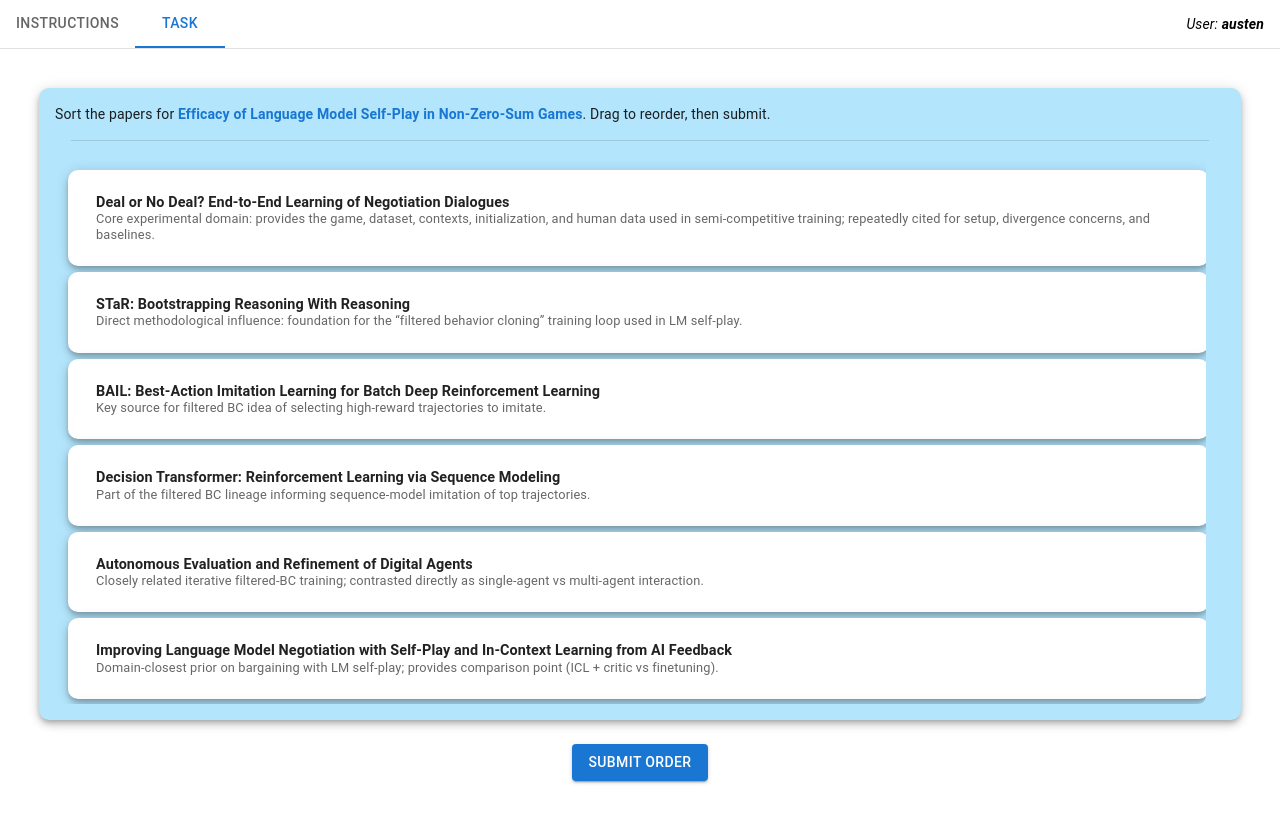
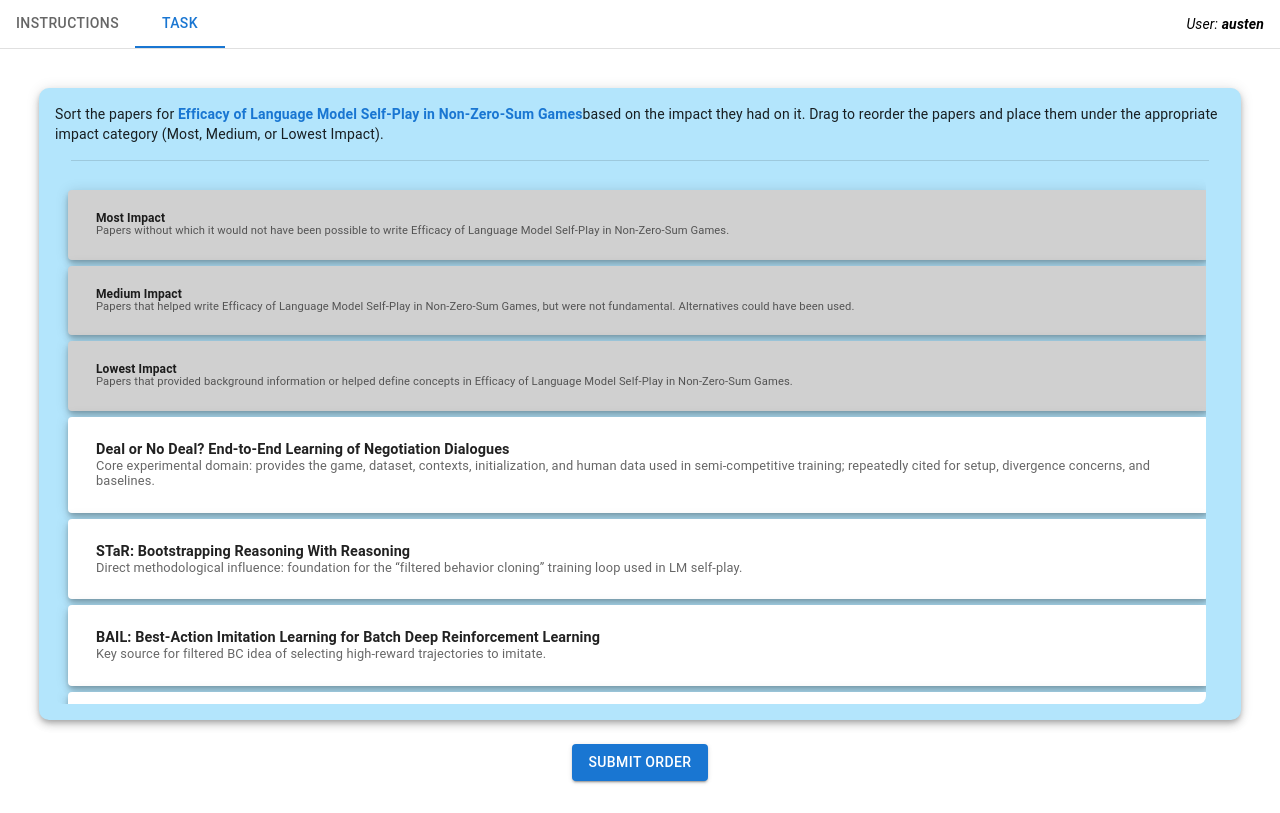
Before and after one commit to isgla/ranking-annotation-website-v2, a React (Create React App) app: page / in a window 1280 px wide. Both pictures are taken after a click on the tab "TASK". Built offline with nearby package versions, Linux system fonts and the light colour scheme.

Commit message:
Added instructions and separators

```diff
--- a/src/App.jsx
+++ b/src/App.jsx
@@ -195,7 +195,16 @@ function App() {
           </Typography>
           <Box sx={{ mt: 2 }} />
           <Typography variant="body1">
-            • Sort the papers for P. Drag to reorder, then submit.
+            • Sort the papers (r₁, r₂, r₃, …) based on the impact they had for P. Drag to reorder the papers and place them under the appropriate impact category (Most, Medium, or Lowest Impact).
+          </Typography>
+          <Typography variant="body1">
+            • Most Impact: Papers without which it would not have been possible to write P.
+          </Typography>
+          <Typography variant="body1">
+            • Medium Impact: Papers that helped write P, but were not fundamental. Alternatives could have been used.
+          </Typography>
+          <Typography variant="body1">
+            • Lowest Impact: Papers that provided background information or helped define concepts in P.
           </Typography>
         </CustomTabPanel>
 
--- a/src/prototypes/SelectionForm.jsx
+++ b/src/prototypes/SelectionForm.jsx
@@ -2,7 +2,6 @@ import React, { useState, useEffect } from "react";
 import { Box, Button, Typography, Divider, Alert } from "@mui/material";
 import { EmphCard } from "../components/Cards";
 import Link from "@mui/material/Link";
-
 import { DndContext, PointerSensor, useSensor, useSensors, KeyboardSensor } from "@dnd-kit/core";
 import { SortableContext, arrayMove, sortableKeyboardCoordinates } from "@dnd-kit/sortable";
 
@@ -20,8 +19,10 @@ function SelectionForm({ data, onNext }) {
 
   useEffect(() => {
     if (data?.candidates) {
-      const ids = data.candidates.map((c) => c.paperId);
-      setItems(ids);
+      // Insert separators as special items at the top
+      const separators = ["separator-most", "separator-medium", "separator-low"];
+      const paperIds = data.candidates.map((c) => c.paperId);
+      setItems([...separators, ...paperIds]);
       setAlertOpen(false);
     }
   }, [data]);
@@ -50,61 +51,55 @@ function SelectionForm({ data, onNext }) {
       setAlertOpen(true);
       return;
     }
-    onNext({ chunk: data.chunk, answer: items });
+    const papersOnly = items.filter((id) => !id.startsWith("separator-"));
+    onNext({ chunk: data.chunk, answer: papersOnly });
   };
 
   const handleCantRank = () => {
     onNext({ chunk: data.chunk, answer: "CANT_RANK" });
   };
 
+  // Render content for separators or papers
+  const renderContent = (id) => {
+    if (id === "separator-most")
       return (
-    <>
-      <EmphCard
-        sx={{
-          minHeight: "600px", // taller blue box
-          display: "flex",
-          flexDirection: "column",
-          padding: "16px",
-        }}
-      >
-        <Typography variant="body2" sx={{ mb: 2 }}>
-          Sort the papers for{" "}
-          <Link
-            href={paperLink}
-            target="_blank"
-            rel="noopener noreferrer"
-            underline="hover"
-            sx={{ fontWeight: "bold" }}
-          >
-            {paperTitle}
-          </Link>
-          . Drag to reorder, then submit.
+        <Box sx={{ py: 0.25, px: 1 }}>
+          <Typography sx={{ fontWeight: "bold", fontSize: "0.75rem", lineHeight: 1.1 }}>
+            Most Impact
           </Typography>
+          <Typography sx={{ fontSize: "0.7rem", lineHeight: 1.1, color: "text.secondary" }}>
+            Papers without which it would not have been possible to write {paperTitle}.
+          </Typography>
+        </Box>
+      );
 
-        <Divider variant="middle" sx={{ mb: 2 }} />
+    if (id === "separator-medium")
+      return (
+        <Box sx={{ py: 0.25, px: 1 }}>
+          <Typography sx={{ fontWeight: "bold", fontSize: "0.75rem", lineHeight: 1.1 }}>
+            Medium Impact
+          </Typography>
+          <Typography sx={{ fontSize: "0.7rem", lineHeight: 1.1, color: "text.secondary" }}>
+            Papers that helped write {paperTitle}, but were not fundamental. Alternatives could have been used.
+          </Typography>
+        </Box>
+      );
 
-        {/* Inner scrollable container */}
-        <Box
-          sx={{
-            flex: 1, // fill remaining height
-            width: "97%",
-            overflowY: "auto",
-            // backgroundColor: "#ceebffff",
-            borderRadius: "8px",
-            padding: "8px", // reduce padding
-          }}
-        >
-          <DndContext sensors={sensors} onDragEnd={handleDragEnd}>
-            <SortableContext items={items}>
-              <Droppable id="single-sortable-list">
-                {items.map((id) => {
+    if (id === "separator-low")
+      return (
+        <Box sx={{ py: 0.25, px: 1 }}>
+          <Typography sx={{ fontWeight: "bold", fontSize: "0.75rem", lineHeight: 1.1 }}>
+            Lowest Impact
+          </Typography>
+          <Typography sx={{ fontSize: "0.7rem", lineHeight: 1.1, color: "text.secondary" }}>
+            Papers that provided background information or helped define concepts in {paperTitle}.
+          </Typography>
+        </Box>
+      );
+
     const paper = paperMap.get(id);
     return (
-                    <SortableItem
-                      key={id}
-                      id={id}
-                      content={
-                        <Box sx={{ py: 0.5, px: 1 }}> {/* smaller padding */}
+      <Box sx={{ py: 0.5, px: 1 }}>
         <Typography
           variant="subtitle2"
           sx={{ fontWeight: "bold", fontSize: "0.9rem", lineHeight: 1.2 }}
@@ -118,11 +113,42 @@ function SelectionForm({ data, onNext }) {
           {paper.reason}
         </Typography>
       </Box>
-                      }
-                      sx={{ width: "97%", marginBottom: "6px" }} // less margin between cards
+    );
+  };
+
+  return (
+    <>
+      <EmphCard sx={{ minHeight: "600px", display: "flex", flexDirection: "column", padding: "16px" }}>
+        <Typography variant="body2" sx={{ mb: 2 }}>
+          Sort the papers for{" "}
+          <Link href={paperLink} target="_blank" rel="noopener noreferrer" underline="hover" sx={{ fontWeight: "bold" }}>
+            {paperTitle}
+          </Link>
+           based on the impact they had on it. Drag to reorder the papers and place them under the appropriate impact category (Most, Medium, or Lowest Impact).
+        </Typography>
+
+        <Divider variant="middle" sx={{ mb: 2 }} />
+
+        <Box sx={{ flex: 1, width: "97%", overflowY: "auto", borderRadius: "8px", padding: "8px" }}>
+          <DndContext sensors={sensors} onDragEnd={handleDragEnd}>
+            <SortableContext items={items}>
+              <Droppable id="single-sortable-list">
+                {items.map((id) => (
+                  <SortableItem
+                    key={id}
+                    id={id}
+                    content={renderContent(id)}
+                    sx={{
+                      width: "97%",
+                      marginBottom: "6px",
+                      backgroundColor: id.startsWith("separator-") ? "#d0d0d0" : "#ffffff",
+                      borderRadius: "4px",
+                      py: id.startsWith("separator-") ? 0.5 : 0.5,
+                      px: 1,
+                      cursor: id.startsWith("separator-") ? "grab" : "pointer",
+                    }}
                   />
-                  );
-                })}
+                ))}
               </Droppable>
             </SortableContext>
           </DndContext>
```
Lines whose indentation alone changed are shown as unchanged.
